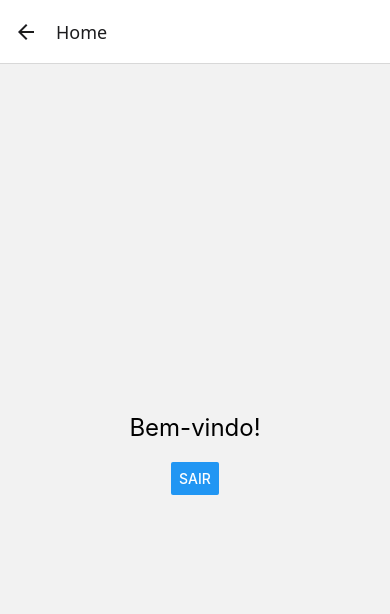
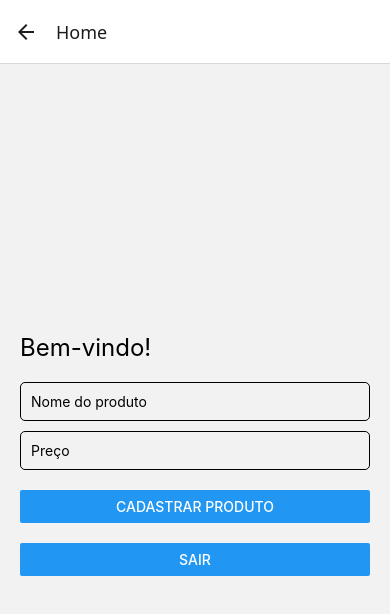
Before and after one commit to renan-utida/FIAP_Mobile_Auth_CRUD, a React Native app: screen /Home in a window 390 px wide. Shown: the top 614 px of the page. Built offline with nearby package versions, Linux system fonts and the light colour scheme; no server answers.

Commit message:
Adicionando o form de criacao de produto no HomeScreen.js

```diff
--- a/src/screens/HomeScreen.js
+++ b/src/screens/HomeScreen.js
@@ -1,11 +1,65 @@
-import { View, Text, Button } from 'react-native';
+import { useState } from 'react';
+import { View, Text, TextInput, Button, Alert } from 'react-native';
+import { createProduct } from '../firebase/productService';
 
 export default function HomeScreen({ navigation }) {
+  const [name, setName] = useState('');
+  const [price, setPrice] = useState('');
+
+  async function handleAddProduct() {
+    if (!name.trim() || !price.trim()) {
+      Alert.alert('Atenção', 'Preencha nome e preço do produto.');
+      return;
+    }
+
+    try {
+      await createProduct({
+        name: name.trim(),
+        price: price.trim(),
+      });
+      Alert.alert('Sucesso', 'Produto cadastrado com sucesso!');
+      setName('');
+      setPrice('');
+    } catch (error) {
+      console.error(error);
+      Alert.alert('Erro', 'Não foi possível cadastrar o produto.');
+    }
+  }
+
   return (
-    <View style={{ flex: 1, justifyContent: 'center', alignItems: 'center' }}>
+    <View style={{ flex: 1, justifyContent: 'center', padding: 20 }}>
       <Text style={{ fontSize: 24, marginBottom: 20 }}>Bem-vindo!</Text>
 
-      <Button title="Sair" onPress={() => navigation.navigate('Login')} />
+      <TextInput
+        placeholder="Nome do produto"
+        value={name}
+        onChangeText={setName}
+        style={{
+          borderWidth: 1,
+          marginBottom: 10,
+          padding: 10,
+          borderRadius: 5,
+        }}
+      />
+
+      <TextInput
+        placeholder="Preço"
+        value={price}
+        onChangeText={setPrice}
+        keyboardType="numeric"
+        style={{
+          borderWidth: 1,
+          marginBottom: 20,
+          padding: 10,
+          borderRadius: 5,
+        }}
+      />
+
+      <Button title="Cadastrar produto" onPress={handleAddProduct} />
+
+      <View style={{ marginTop: 20 }}>
+        <Button title="Sair" onPress={() => navigation.navigate('Login')} />
+      </View>
     </View>
   );
 }
```
